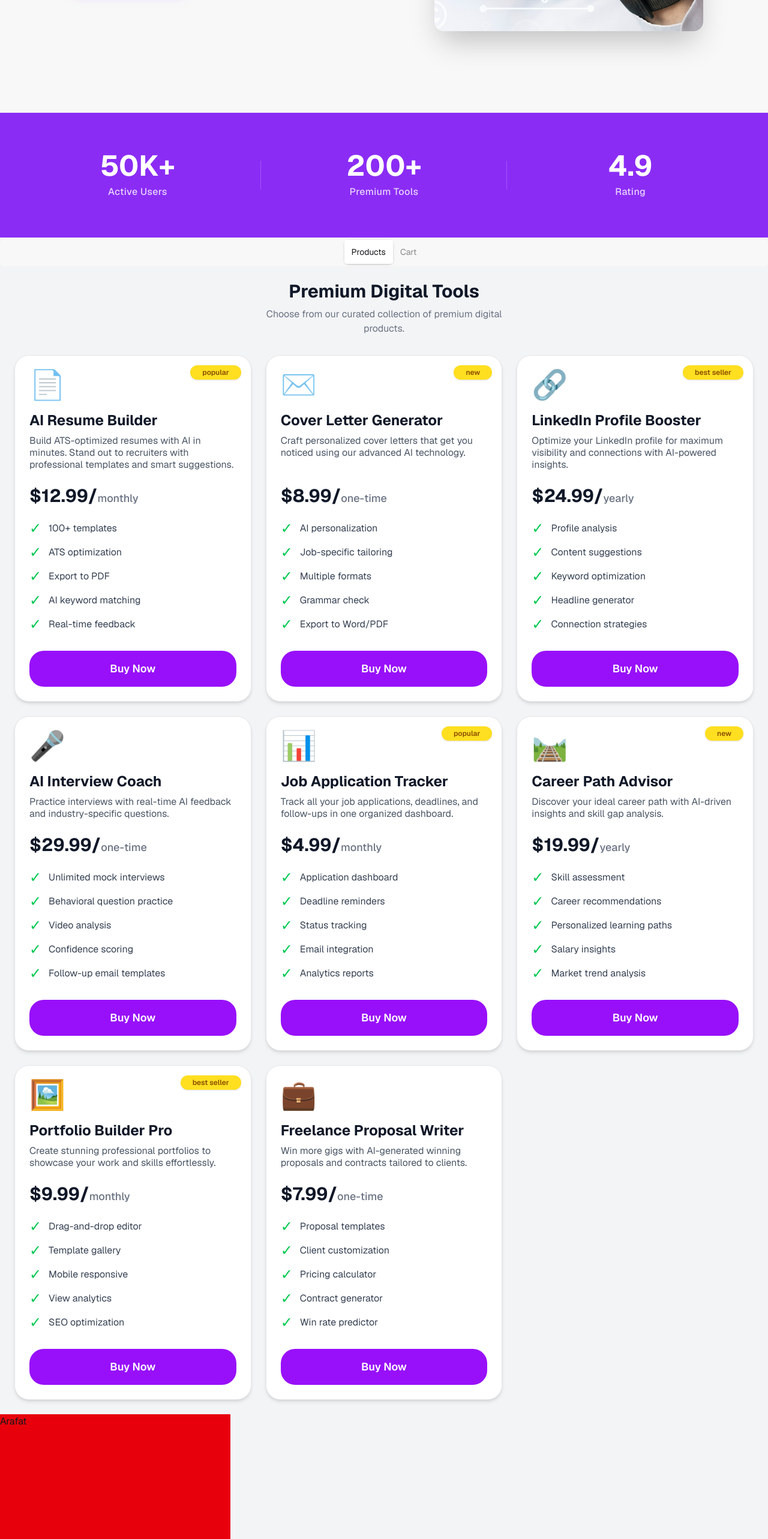
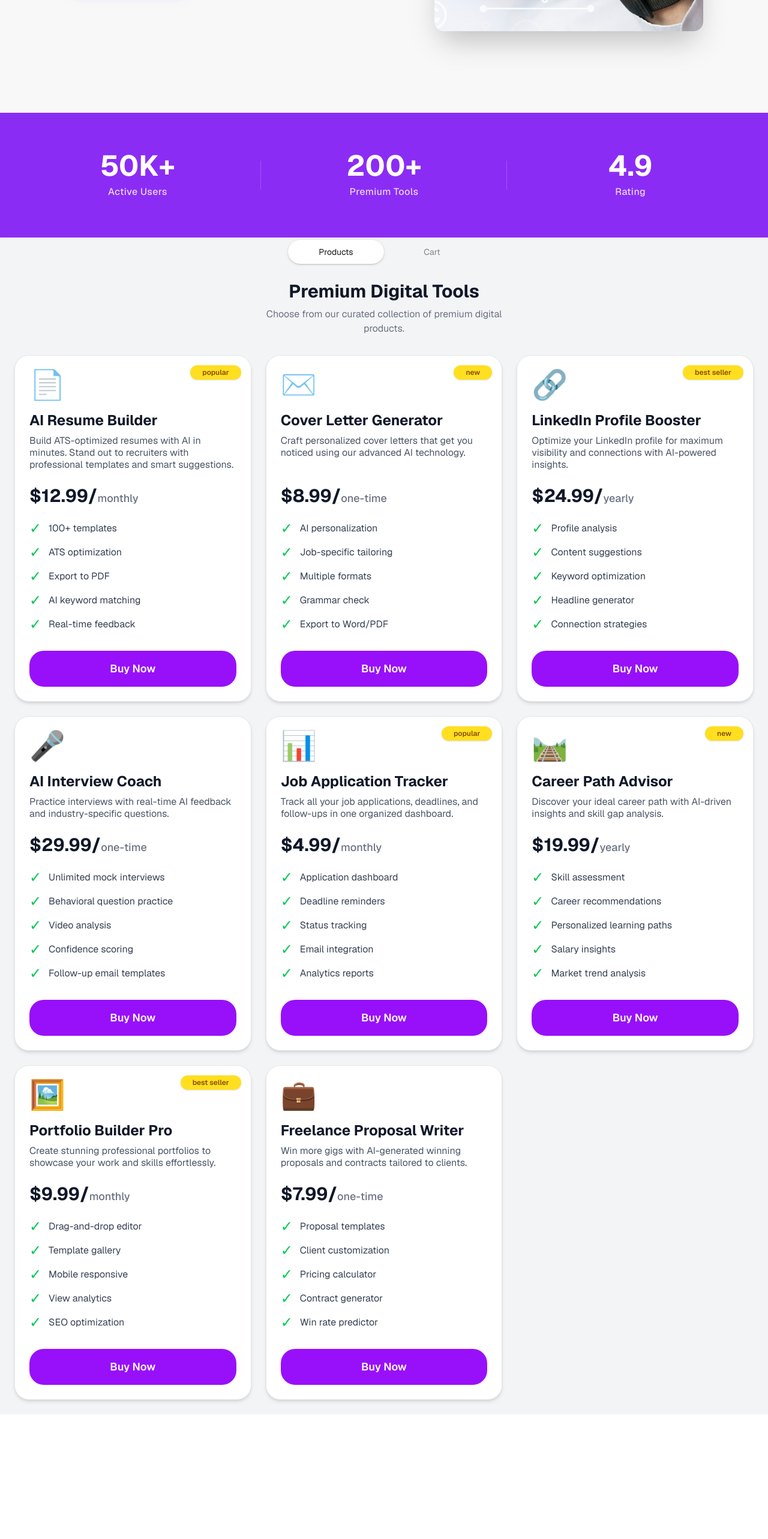
Before and after one commit to arafatgw5-cpu/Assignment-6-B13, a React (Vite) app: page / in a window 1280 px wide. Shown: the part 684-3250 px from the top of the page at 60% size. After the commit the page ends 3042 px from the top, so only its background shows below. Built offline with nearby package versions, Linux system fonts and the light colour scheme.

Commit message:
Integrate models.json cart fetch

```diff
--- a/src/App.jsx
+++ b/src/App.jsx
@@ -3,6 +3,7 @@ import Banner from './components/Banner';
 import Rating from './components/Rating';
 import Model from './components/Model';
 import Cart from './components/Cart';
+import { useState } from 'react';
 
 const getModels = async ()=> {
   const res =await fetch("/models.json")
@@ -12,19 +13,25 @@ const modelPromise=getModels()
 
 
 const App = () => {
+  const [activeTab,setactiveTab]=useState("model")
+  const[carts,setCarts]=useState([])
+  console.log(carts)
+
   return (
     <div className="bg-gray-100 min-h-screen">
       <Navber/>
       <Banner/>
       <Rating/>
 
-<div className="tabs tabs-box justify-center ">
-  <input type="radio" name="my_tabs_1" className="tab" aria-label="Products" defaultChecked />
-  <input type="radio" name="my_tabs_1" className="tab" aria-label="Cart"  />
+<div className="tabs tabs-box justify-center bg-transparent ">
+  <input type="radio" name="my_tabs_1" className="tab rounded-full w-40" aria-label="Products" defaultChecked  onClick={()=>setactiveTab("model")} />
+
+  <input type="radio" name="my_tabs_1" className="tab rounded-full w-40" aria-label="Cart" onClick={()=>setactiveTab("Cart")} />
+
 </div>
 
-      <Model modelPromise={modelPromise}/>
-      <Cart/>
+    {activeTab== "model" &&<Model modelPromise={modelPromise} carts={carts} setCarts={setCarts}/>}
+    {activeTab==="Cart"&&  <Cart carts={carts}/>}
     </div>
   );
 };
--- a/src/components/Cart.jsx
+++ b/src/components/Cart.jsx
@@ -1,8 +1,9 @@
 import React from 'react';
 
-const Cart = () => {
+const Cart = ({carts}) => {
+    console.log(carts)
     return (
-        <div className='bg-red-600 w-96 h-52'>
+        <div className='bg-red-600 h-52'>
             <h1>Arafat</h1>
         </div>
     );
--- a/src/components/ModalCard.jsx
+++ b/src/components/ModalCard.jsx
@@ -1,9 +1,10 @@
 import React, { useState } from 'react';
 
-const ModalCard = ({model}) => {
+const ModalCard = ({model,carts,setCarts}) => {
    const [isBuyNow,setIsAddToCart]=useState(false)
    const handleBuyBtn= ()=>{
     setIsAddToCart(true)
+    setCarts([...carts,model])
    }
   return (
     <div>
--- a/src/components/Model.jsx
+++ b/src/components/Model.jsx
@@ -1,7 +1,7 @@
 import React, { use } from 'react';
 import ModalCard from './ModalCard';
 
-const Model = ({ modelPromise }) => {
+const Model = ({ modelPromise,carts,setCarts }) => {
   const models = use(modelPromise); //
 
 
@@ -20,7 +20,7 @@ const Model = ({ modelPromise }) => {
       {/* Model Cards - 100% Responsive Grid */}
       <div className="grid grid-cols-1 sm:grid-cols-2 lg:grid-cols-3 gap-4 sm:gap-6">
         {models.map((model) => (
-         <ModalCard model={model}/>
+         <ModalCard key={model.id} model={model} carts={carts} setCarts={setCarts}/>
         ))}
       </div>
     </div>
```
